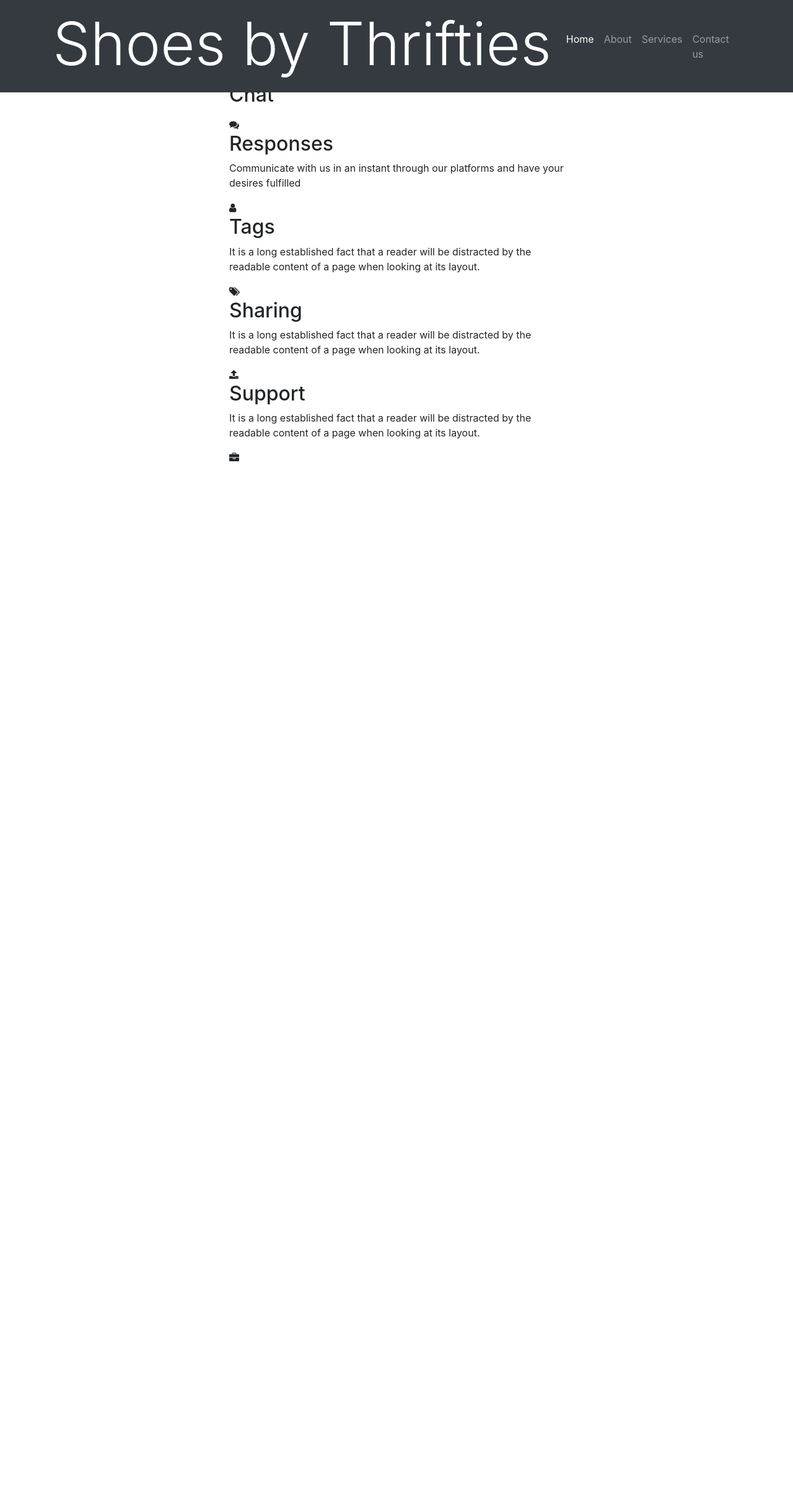
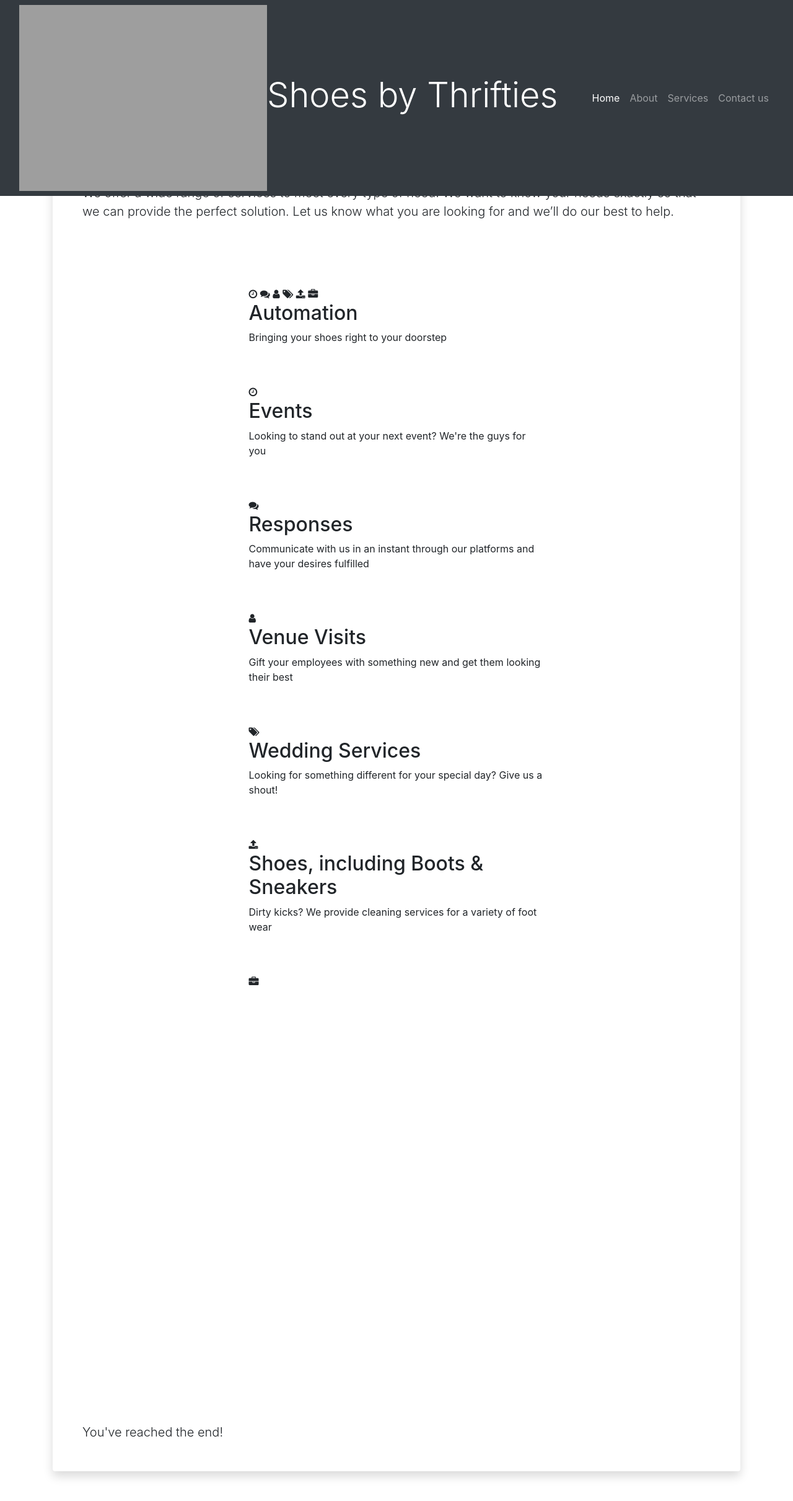
Before and after one commit to duncan2njagi/Thriftiesneew, a Django app: page /shoes/services in a window 1280 px wide. Shown: the whole page at 62% size. Before the commit the page ends 744 px from the top, so only its background shows below. Run offline with Django 3.2, Linux system fonts and the light colour scheme; some libraries are stand-ins or nearby versions; grey boxes are pictures that could not be loaded.

Commit message:
final copy

```diff
--- a/shoes/templates/services.html
+++ b/shoes/templates/services.html
@@ -14,8 +14,13 @@
 <body>
 <!-- Navigation -->
 <nav class="navbar navbar-expand-lg navbar-dark bg-dark fixed-top">
-    <div class="container">
-        <a class="navbar-brand" href="/shoes"><h1 class="display-1">Shoes by Thrifties</h1></a>
+    <div class="container-fluid">
+        <div class="navbar-header">
+            <a href='/shoes' target='_blank'><img
+                    src='https://i.postimg.cc/9FX9jnht/onlinelogomaker-071819-1711-0651.png' border='0'
+                    alt='onlinelogomaker-071819-1711-0651'/></a>
+        </div>
+        <a class="navbar-brand" href="/shoes"><h1 class="display-4">Shoes by Thrifties</h1></a>
         <button class="navbar-toggler" type="button" data-toggle="collapse" data-target="#navbarResponsive"
                 aria-controls="navbarResponsive" aria-expanded="false" aria-label="Toggle navigation">
             <span class="navbar-toggler-icon"></span>
@@ -40,9 +45,20 @@
         </div>
     </div>
 </nav>
-<link rel="stylesheet" href="https://cdnjs.cloudflare.com/ajax/libs/font-awesome/4.7.0/css/font-awesome.min.css">
+<!-- Page Content -->
+<div class="container">
+    <div class="card border-0 shadow my-5">
+        <div class="card-body p-5">
+            <h1 class="font-weight-light"><br> <br> <br> These are the services we offer...</h1>
+            <p class="lead">We offer a wide range of services to meet every type of need. We want to know your needs
+                exactly so that we can provide the perfect solution. Let us know what you are looking for and we’ll do
+                our best to help. <br><br><br><br></p>
+
+            <p class="lead"></p>
+            <link rel="stylesheet"
+                  href="https://cdnjs.cloudflare.com/ajax/libs/font-awesome/4.7.0/css/font-awesome.min.css">
             <section class="iq-features">
-    <div class="container">
+                <div class="container-fluid">
                     <div class="row align-items-center">
                         <div class="col-lg-3 col-md-12"></div>
                         <div class="col-lg-6 col-md-12">
@@ -77,36 +93,37 @@
                                 <div class="contentCircle">
                                     <div class="CirItem title-box active CirItem1">
                                         <h2 class="title"><span>Automation</span></h2>
-                            <p>Bringing your shoes right to your doorstep</p>
+                                        <p>Bringing your shoes right to your doorstep <br><br><br></p>
                                         <i class="fa fa-clock-o"></i>
                                     </div>
                                     <div class="CirItem title-box CirItem2">
-                            <h2 class="title"><span>Chat</span></h2>
-                            <p></p>
+                                        <h2 class="title"><span>Events</span></h2>
+                                        <p>Looking to stand out at your next event? We're the guys for you <br><br><br>
+                                        </p>
                                         <i class="fa fa-comments"></i>
                                     </div>
                                     <div class="CirItem title-box CirItem3">
                                         <h2 class="title"><span>Responses</span></h2>
                                         <p>Communicate with us in an instant through our platforms and have your desires
-                                fulfilled</p>
+                                            fulfilled <br><br><br></p>
                                         <i class="fa fa-user"></i>
                                     </div>
                                     <div class="CirItem title-box CirItem4">
-                            <h2 class="title"><span>Tags</span></h2>
-                            <p>It is a long established fact that a reader will be distracted by the readable content of
-                                a page when looking at its layout.</p>
+                                        <h2 class="title"><span>Venue Visits</span></h2>
+                                        <p>Gift your employees with something new and get them looking their best
+                                            <br><br><br></p>
                                         <i class="fa fa-tags"></i>
                                     </div>
                                     <div class="CirItem title-box CirItem5">
-                            <h2 class="title"><span>Sharing</span></h2>
-                            <p>It is a long established fact that a reader will be distracted by the readable content of
-                                a page when looking at its layout.</p>
+                                        <h2 class="title"><span>Wedding Services</span></h2>
+                                        <p>Looking for something different for your special day? Give us a shout!
+                                            <br><br><br></p>
                                         <i class="fa fa-upload"></i>
                                     </div>
                                     <div class="CirItem title-box CirItem6">
-                            <h2 class="title"><span>Support</span></h2>
-                            <p>It is a long established fact that a reader will be distracted by the readable content of
-                                a page when looking at its layout.</p>
+                                        <h2 class="title"><span>Shoes, including Boots & Sneakers</span></h2>
+                                        <p>Dirty kicks? We provide cleaning services for a variety of foot wear <br><br><br>
+                                        </p>
                                         <i class="fa fa-briefcase"></i>
                                     </div>
                                 </div>
@@ -116,6 +133,11 @@
                     </div>
                 </div>
             </section>
+            <div style="height: 700px"></div>
+            <p class="lead mb-0">You've reached the end!</p>
+        </div>
+    </div>
+</div>
 
 <!-- Optional JavaScript -->
 <!-- jQuery first, then Popper.js, then Bootstrap JS -->
```
Also changed, not shown: shoes/templates/about.html (+25 -16 lines), shoes/templates/contacts.html (+9 -4 lines), templates/base.html (+5 -4 lines), templates/mylogo.png (renamed from mylogo.png). Lines whose indentation alone changed are shown as unchanged.
